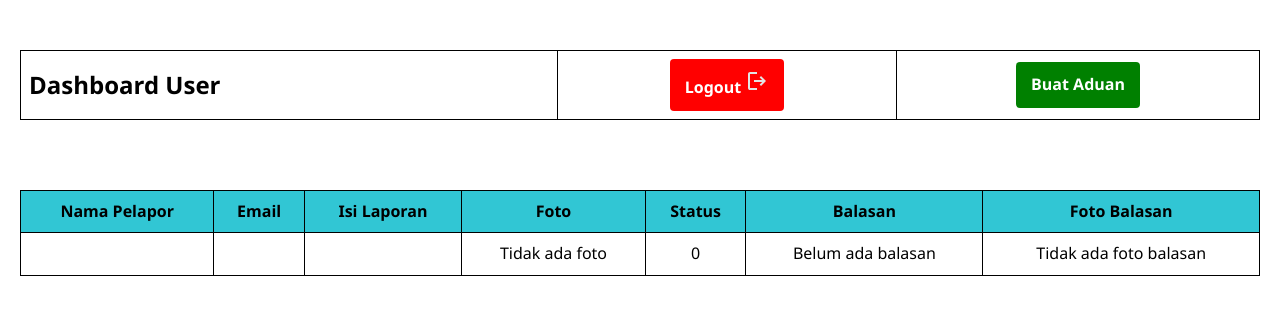
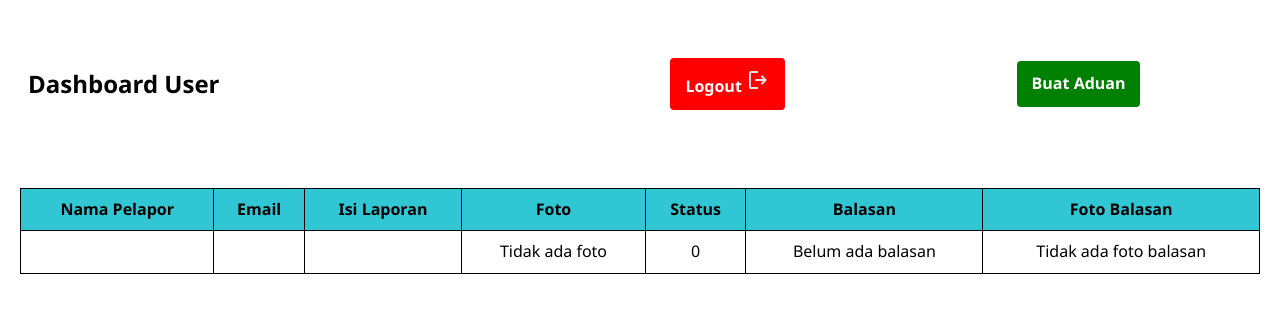
Before and after one commit to bagusmukti/Project-UAS, a PHP site: page /pages/dashboard_user.php in a window 1280 px wide. Shown: the top 315 px of the page. Run offline with PHP 8.4, Linux system fonts and the light colour scheme; the visitor is signed in with stand-in values (Sample User, id 1); data that the repository does not hold is empty.

Commit message:
Update style.css

```diff
--- a/assets/css/style.css
+++ b/assets/css/style.css
@@ -217,7 +217,8 @@ th {
   padding: 20px;
 }
 
-.tabellll {
-  border: 1px solid white !important;
-  border-collapse: collapse;
+.tabellll,
+.tabellll td,
+.tabellll th {
+  border: none;
 }
```
